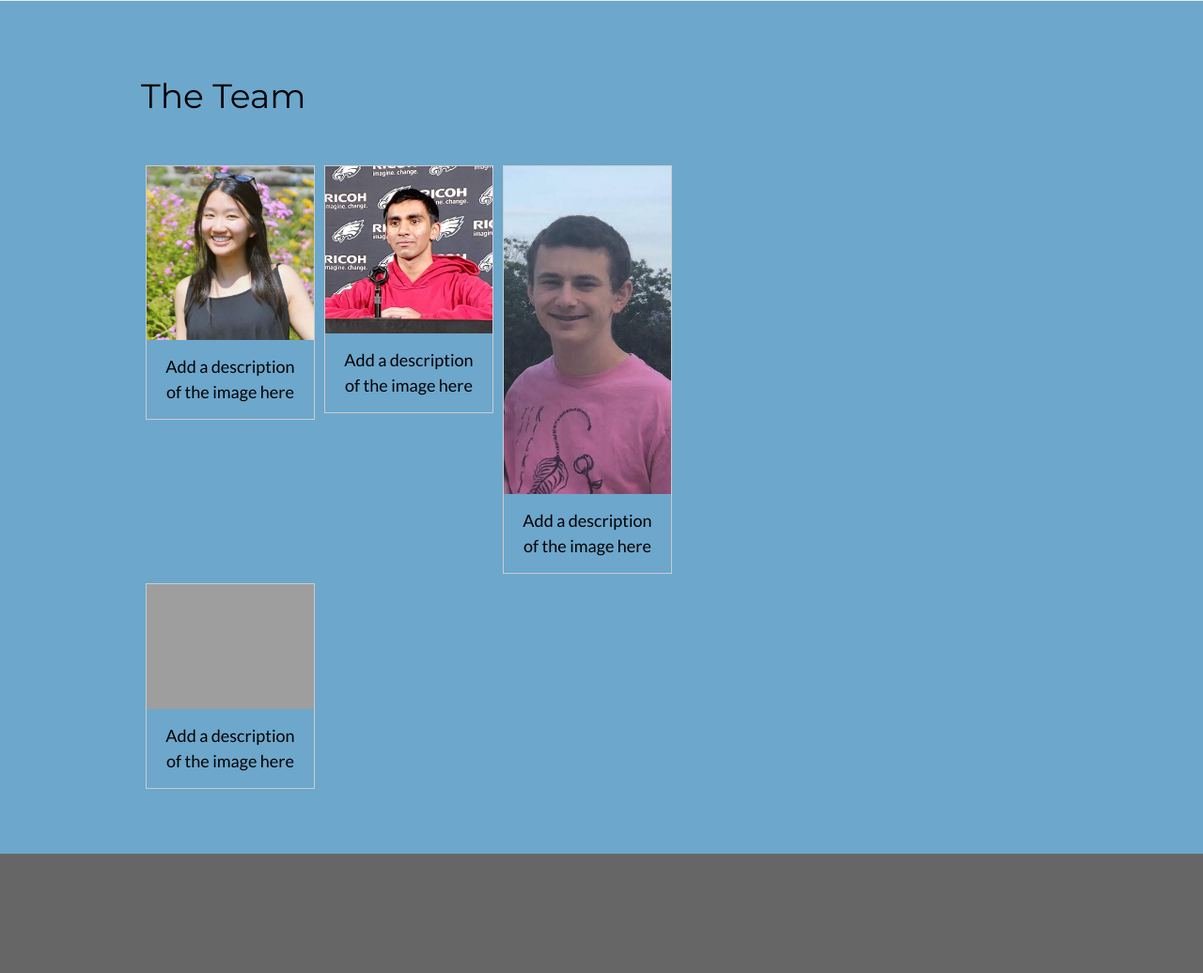
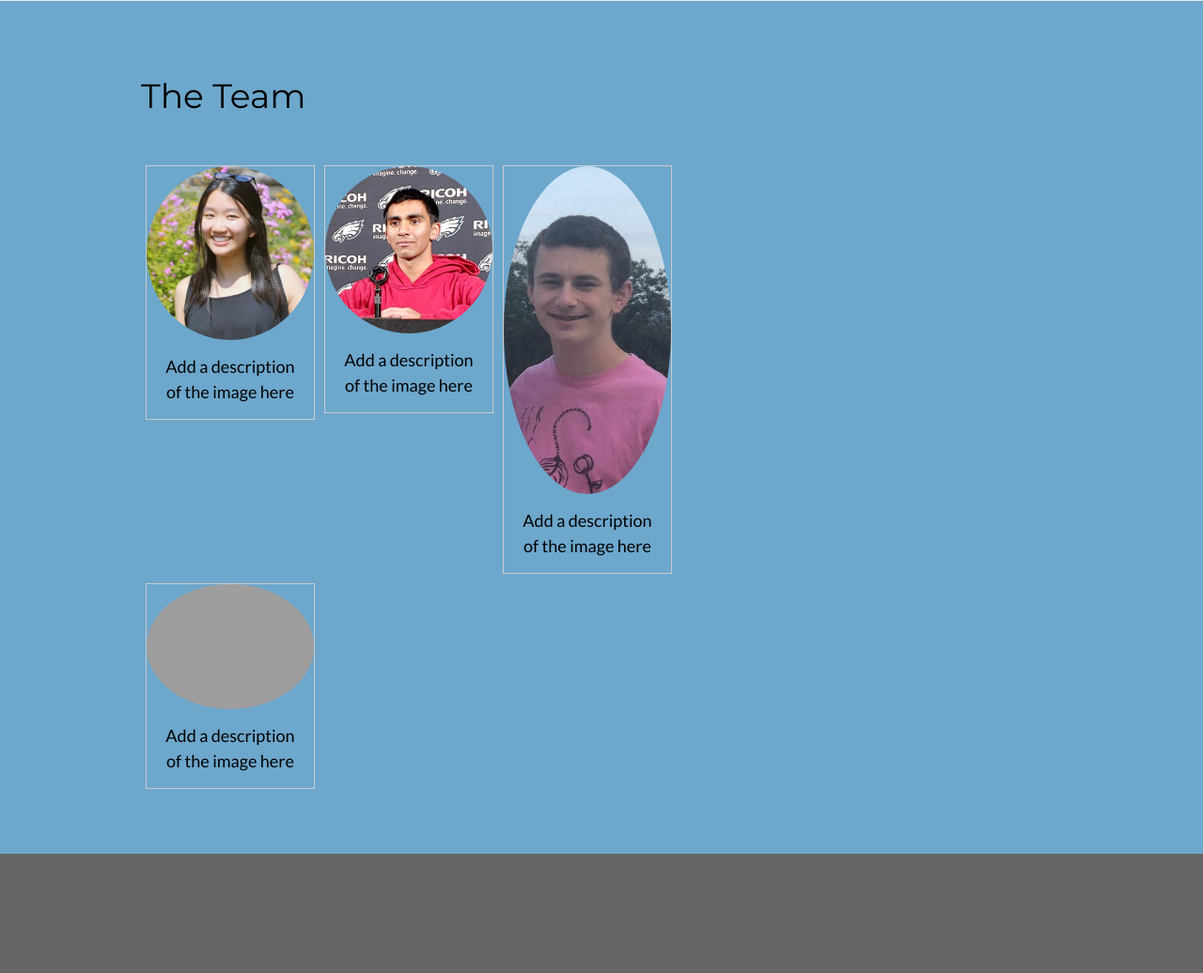
Before and after one commit to Jared-See/HackTheHam, a PHP site: page / in a window 1280 px wide. Shown: the part 1218-2254 px from the top of the page at 94% size. Run offline with PHP 8.4, Linux system fonts and the light colour scheme; some libraries are stand-ins or nearby versions; grey boxes are pictures that could not be loaded.

Commit message:
image work

```diff
--- a/css/style.css
+++ b/css/style.css
@@ -253,6 +253,7 @@ div.gallery:hover {
 div.gallery img {
   width: 100%;
   height: auto;
+  border-radius: 50%;
 }
 
 div.desc {
```
